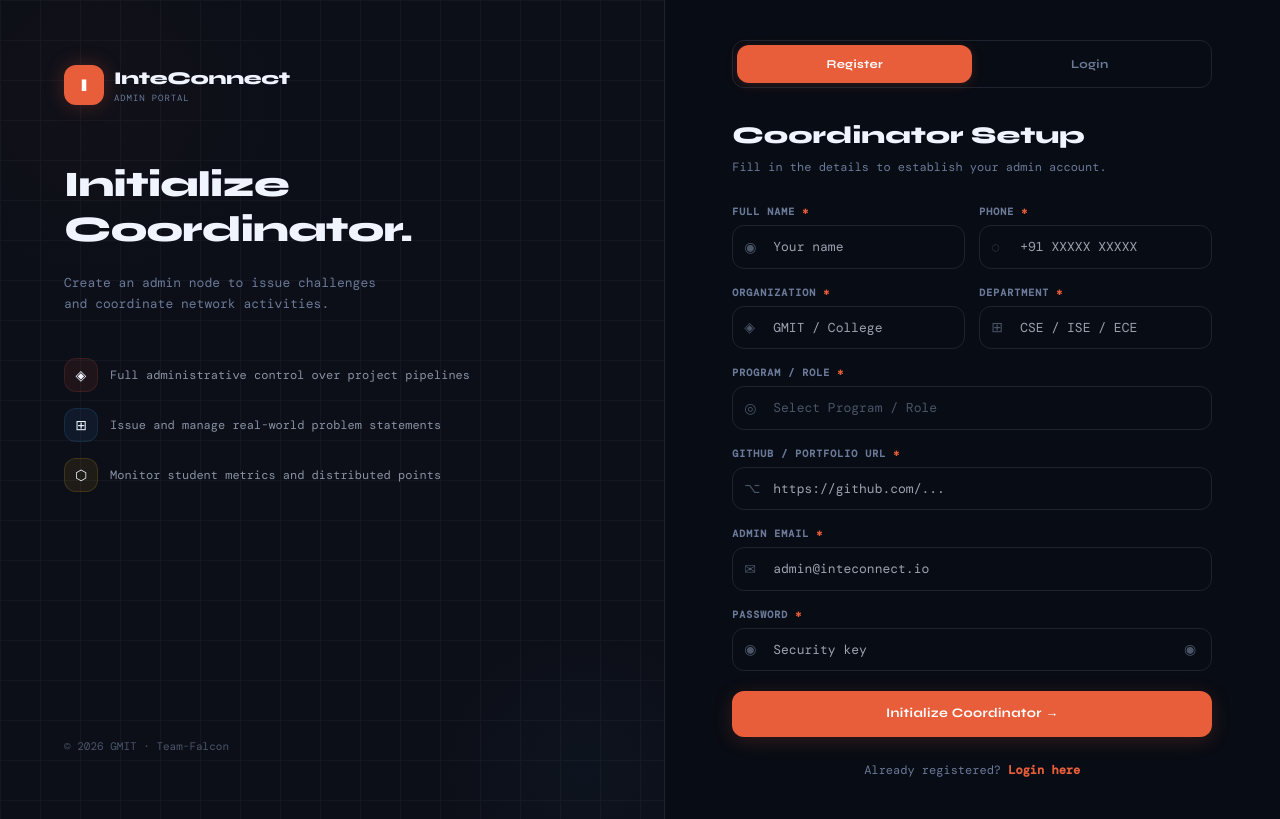
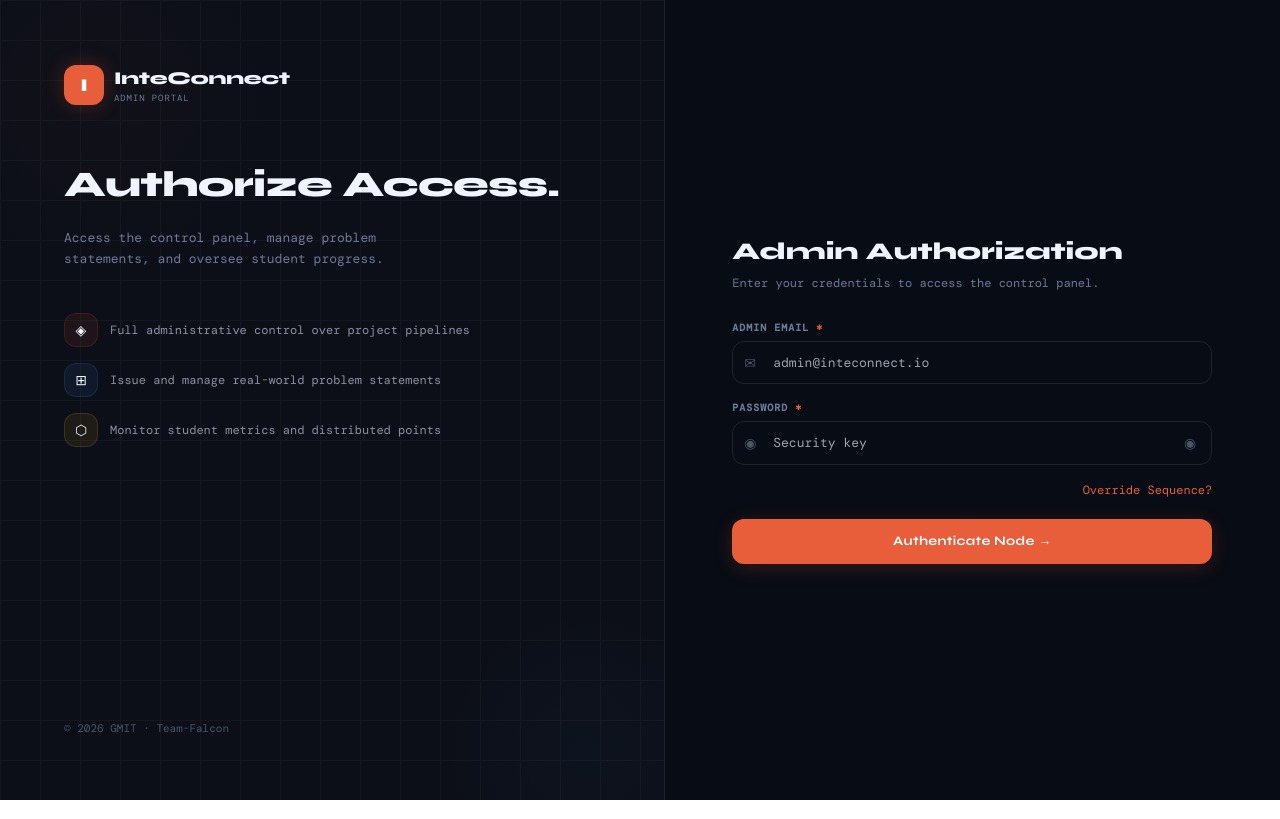
Before and after one commit to beereshbc/InterConnect, a React (Vite) app in the folder admin/: page /login in a window 1280 px wide. Built offline with nearby package versions, Linux system fonts and the light colour scheme.

Commit message:
admin registartion closed

```diff
--- a/admin/src/pages/AdminRegister.jsx
+++ b/admin/src/pages/AdminRegister.jsx
@@ -15,6 +15,7 @@ const PROGRAMS = [
   "Other",
 ];
 
+// TabSwitch component kept but will be commented out in usage
 const TabSwitch = ({ isLogin, onChange }) => (
   <div
     className="flex rounded-xl p-1 mb-8"
@@ -103,7 +104,8 @@ const AdminRegister = () => {
   const navigate = useNavigate();
   const { axios, setAdminToken } = useAppContext();
 
-  const [isLogin, setIsLogin] = useState(false);
+  // Changed default state to true to lock it to Login mode
+  const [isLogin, setIsLogin] = useState(true);
   const [isLoading, setIsLoading] = useState(false);
   const [showPass, setShowPass] = useState(false);
   const [isForgot, setIsForgot] = useState(false);
@@ -145,7 +147,9 @@ const AdminRegister = () => {
           toast.success("Admin Authorization Granted!");
           navigate("/");
         }
-      } else {
+      }
+      // --- REGISTRATION API CALL COMMENTED OUT ---
+      /* else {
         const { data } = await axios.post("/api/admin/register", form);
         if (data.success) {
           setAdminToken(data.token);
@@ -153,6 +157,7 @@ const AdminRegister = () => {
           navigate("/");
         }
       }
+      */
     } catch (err) {
       toast.error(
         err.response?.data?.message || "Connection failed. Try again.",
@@ -275,6 +280,8 @@ const AdminRegister = () => {
                 </div>
               </div>
             </div>
+
+            {/* Conditional text simplified to always show Login variant since registration is closed */}
             <h2
               className="font-display font-extrabold leading-tight mb-5"
               style={{
@@ -283,20 +290,17 @@ const AdminRegister = () => {
                 letterSpacing: "-0.02em",
               }}
             >
-              {isForgot
-                ? "Reset\nProtocol."
-                : isLogin
-                  ? "Authorize\nAccess."
-                  : "Initialize\nCoordinator."}
+              {isForgot ? "Reset\nProtocol." : "Authorize\nAccess."}
             </h2>
             <p
               className="font-mono text-[13px] leading-relaxed max-w-xs mb-11"
               style={{ color: "#6b7a99" }}
             >
-              {isLogin
-                ? "Access the control panel, manage problem statements, and oversee student progress."
-                : "Create an admin node to issue challenges and coordinate network activities."}
+              {isForgot
+                ? "Reset your admin credentials."
+                : "Access the control panel, manage problem statements, and oversee student progress."}
             </p>
+
             <div className="flex flex-col gap-4">
               {[
                 {
@@ -508,24 +512,26 @@ const AdminRegister = () => {
                   exit={{ opacity: 0, x: 20 }}
                   transition={{ duration: 0.28 }}
                 >
-                  <TabSwitch isLogin={isLogin} onChange={setIsLogin} />
+                  {/* --- REGISTRATION TOGGLE COMMENTED OUT --- */}
+                  {/* <TabSwitch isLogin={isLogin} onChange={setIsLogin} /> */}
+
+                  {/* Header text modified since it is strictly login now */}
                   <h2
                     className="font-display text-2xl font-extrabold mb-1.5"
                     style={{ color: "#f0f4ff" }}
                   >
-                    {isLogin ? "Admin Authorization" : "Coordinator Setup"}
+                    Admin Authorization
                   </h2>
                   <p
                     className="font-mono text-[12px] mb-7"
                     style={{ color: "#6b7a99" }}
                   >
-                    {isLogin
-                      ? "Enter your credentials to access the control panel."
-                      : "Fill in the details to establish your admin account."}
+                    Enter your credentials to access the control panel.
                   </p>
 
                   <form onSubmit={handleSubmit} className="flex flex-col gap-4">
-                    <AnimatePresence>
+                    {/* --- REGISTRATION FIELDS COMMENTED OUT --- */}
+                    {/* <AnimatePresence>
                       {!isLogin && (
                         <motion.div
                           key="reg-fields"
@@ -629,6 +635,7 @@ const AdminRegister = () => {
                         </motion.div>
                       )}
                     </AnimatePresence>
+                    */}
 
                     <FocusInput
                       icon="✉"
@@ -690,7 +697,7 @@ const AdminRegister = () => {
                       </div>
                     </div>
 
-                    {isLogin && (
+                    {/* Forgot password link is always relevant to login */}
                     <div className="flex justify-end">
                       <button
                         type="button"
@@ -705,7 +712,6 @@ const AdminRegister = () => {
                         Override Sequence?
                       </button>
                     </div>
-                    )}
 
                     <div className="mt-1">
                       <motion.button
@@ -731,16 +737,13 @@ const AdminRegister = () => {
                             ◌
                           </span>
                         )}
-                        {isLoading
-                          ? "Processing…"
-                          : isLogin
-                            ? "Authenticate Node →"
-                            : "Initialize Coordinator →"}
+                        {isLoading ? "Processing…" : "Authenticate Node →"}
                       </motion.button>
                     </div>
                   </form>
 
-                  <p
+                  {/* --- BOTTOM SWITCH LINK COMMENTED OUT --- */}
+                  {/* <p
                     className="text-center font-mono text-[12px] mt-6"
                     style={{ color: "#6b7a99" }}
                   >
@@ -759,6 +762,7 @@ const AdminRegister = () => {
                       {isLogin ? "Initialize Node" : "Login here"}
                     </button>
                   </p>
+                  */}
                 </motion.div>
               )}
             </AnimatePresence>
```
Lines whose indentation alone changed are shown as unchanged.
